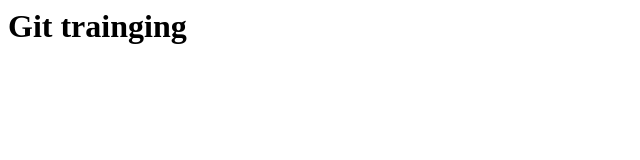
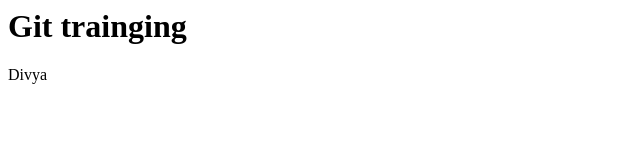
Before and after one commit to daran6255/git_training, a plain HTML site: page index.html in a window 1280 px wide. Shown: the full height of the page, 0-640 px from the left. Drawn offline with Linux system fonts and the light colour scheme.

Commit message:
Added p tag

```diff
--- a/index.html
+++ b/index.html
@@ -1 +1,2 @@
 <h1>Git trainging</h1>
+<p>Divya</p>
```
